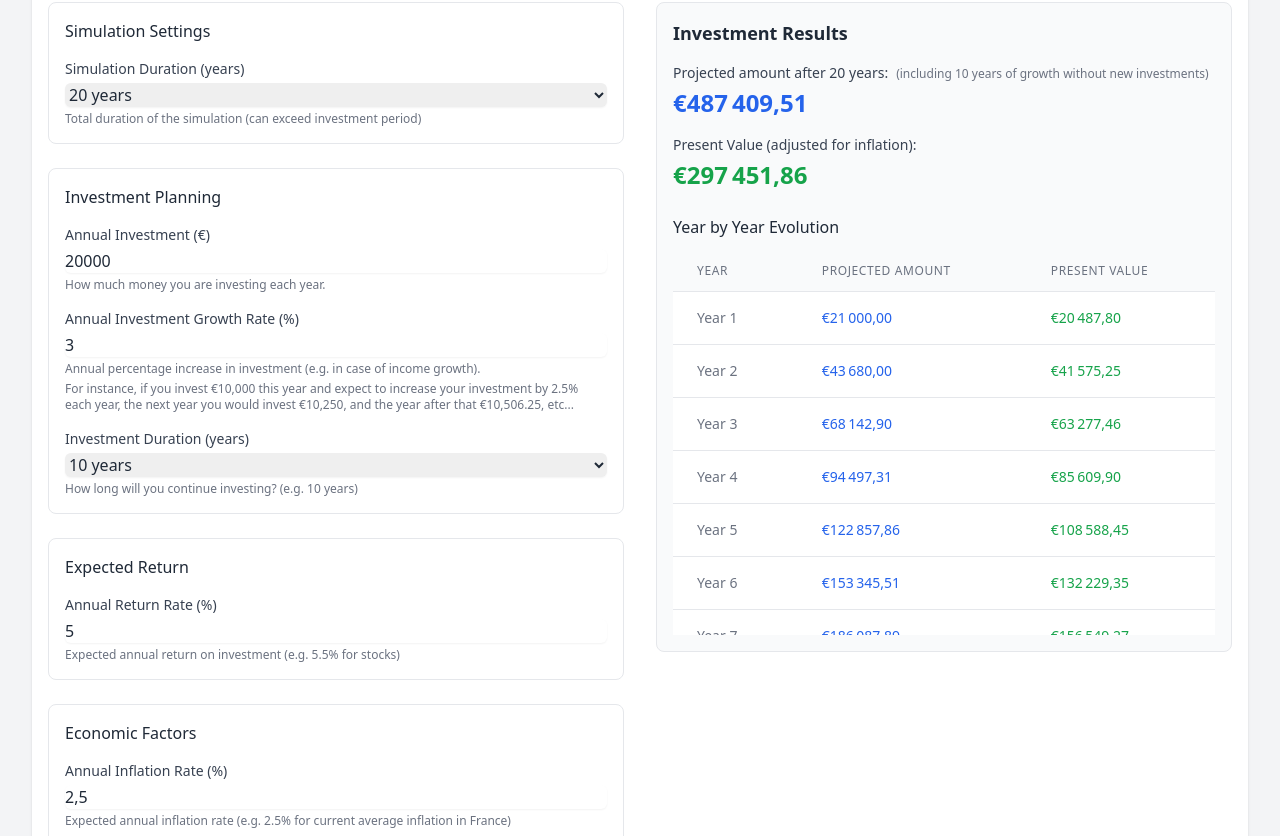
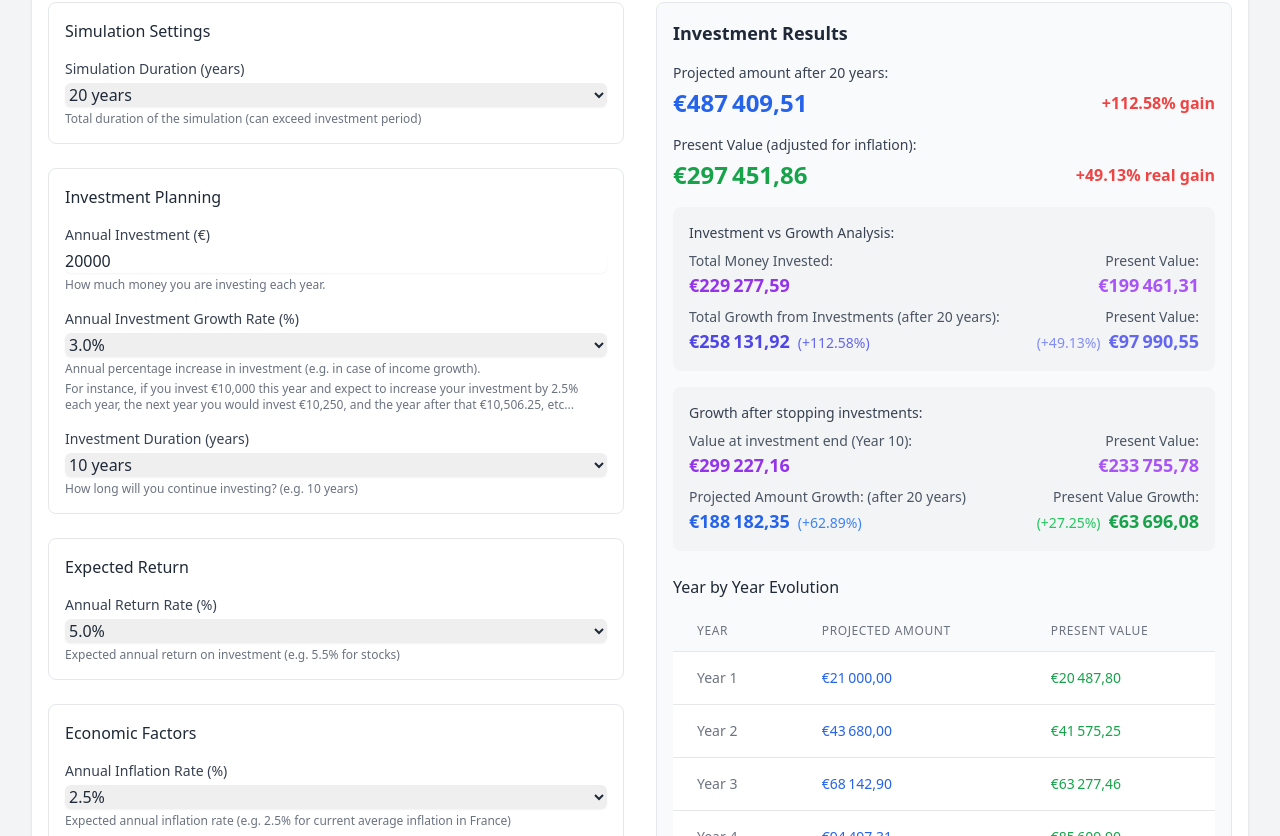
Before and after one commit to kevinpruvost/InvestmentSimulator, a React (Create React App) app in the folder fiscal-simulator/: page / in a window 1280 px wide. Shown: the part 484-1320 px from the top of the page. Built offline with nearby package versions, Linux system fonts and the light colour scheme.

Commit message:
investment simulator fixed

```diff
--- a/fiscal-simulator/src/components/InvestmentSimulator.js
+++ b/fiscal-simulator/src/components/InvestmentSimulator.js
@@ -66,6 +66,87 @@ function InvestmentSimulator() {
     return results;
   };
 
+  const calculateValueAtInvestmentEnd = () => {
+    let total = 0;
+    let yearlyInvestment = annualInvestment;
+    const returnRate = (investmentRate || 0) / 100;
+    const growthRate = (investmentGrowthRate || 0) / 100;
+    const inflation = (inflationRate || 0) / 100;
+
+    for (let year = 1; year <= years; year++) {
+      total += yearlyInvestment * Math.pow(1 + returnRate, years - year + 1);
+      yearlyInvestment *= (1 + growthRate);
+    }
+
+    const presentValue = total / Math.pow(1 + inflation, years);
+    return { projected: total.toFixed(2), present: presentValue.toFixed(2) };
+  };
+
+  const calculateGrowthAfterInvestment = () => {
+    const finalValues = {
+      projected: parseFloat(calculateCompoundInterest()),
+      present: parseFloat(calculatePresentValue())
+    };
+    const stopValues = {
+      projected: parseFloat(calculateValueAtInvestmentEnd().projected),
+      present: parseFloat(calculateValueAtInvestmentEnd().present)
+    };
+
+    const percentageProjected = ((finalValues.projected / stopValues.projected - 1) * 100);
+    const percentagePresent = ((finalValues.present / stopValues.present - 1) * 100);
+
+    const growth = {
+      projected: finalValues.projected - stopValues.projected,
+      present: finalValues.present - stopValues.present,
+      percentageProjected: (percentageProjected >= 0 ? '+' : '') + percentageProjected.toFixed(2),
+      percentagePresent: (percentagePresent >= 0 ? '+' : '') + percentagePresent.toFixed(2)
+    };
+
+    return growth;
+  };
+
+  const calculateTotalInvestment = () => {
+    let total = 0;
+    let yearlyInvestment = annualInvestment;
+    const growthRate = (investmentGrowthRate || 0) / 100;
+
+    for (let year = 1; year <= years; year++) {
+      total += yearlyInvestment;
+      yearlyInvestment *= (1 + growthRate);
+    }
+    return total;
+  };
+
+  const calculateTotalInvestmentPresentValue = () => {
+    let total = 0;
+    let yearlyInvestment = annualInvestment;
+    const growthRate = (investmentGrowthRate || 0) / 100;
+    const inflation = (inflationRate || 0) / 100;
+
+    for (let year = 1; year <= years; year++) {
+      total += yearlyInvestment / Math.pow(1 + inflation, year);
+      yearlyInvestment *= (1 + growthRate);
+    }
+    return total;
+  };
+
+  const calculateTotalGrowth = () => {
+    const totalValue = parseFloat(calculateCompoundInterest());
+    const totalInvested = calculateTotalInvestment();
+    const presentTotalValue = parseFloat(calculatePresentValue());
+    const presentTotalInvested = calculateTotalInvestmentPresentValue();
+
+    const growthPercentage = ((totalValue / totalInvested - 1) * 100);
+    const presentGrowthPercentage = ((presentTotalValue / presentTotalInvested - 1) * 100);
+
+    return {
+      growth: totalValue - totalInvested,
+      growthPercentage: (growthPercentage >= 0 ? '+' : '') + growthPercentage.toFixed(2),
+      presentGrowth: presentTotalValue - presentTotalInvested,
+      presentGrowthPercentage: (presentGrowthPercentage >= 0 ? '+' : '') + presentGrowthPercentage.toFixed(2)
+    };
+  };
+
   const handleYearsChange = (value) => {
     setYears(parseInt(value));
   };
@@ -75,18 +156,7 @@ function InvestmentSimulator() {
     setAnnualInvestment(parsedValue);
   };
 
-  const handleRateChange = (value, setter) => {
-    if (value === '') {
-      setter('');
-      return;
-    }
-    // Replace comma with dot for parsing
-    const normalizedValue = value.replace(',', '.');
-    const parsed = parseFloat(normalizedValue);
-    if (!isNaN(parsed)) {
-      setter(parsed);
-    }
-  };
+  const rateOptions = Array.from({ length: 201 }, (_, i) => (i / 10).toFixed(1));
 
   return (
     <div className="space-y-4">
@@ -139,14 +209,16 @@ function InvestmentSimulator() {
               <label htmlFor="investmentGrowthRate" className="block text-sm font-medium text-gray-700">
                 Annual Investment Growth Rate (%)
               </label>
-              <input
-                type="text"
+              <select
                 id="investmentGrowthRate"
-                value={investmentGrowthRate === 0 ? '' : (investmentGrowthRate + '').replace('.', ',')}
-                onChange={(e) => handleRateChange(e.target.value, setInvestmentGrowthRate)}
+                value={investmentGrowthRate.toFixed(1)}
+                onChange={(e) => setInvestmentGrowthRate(parseFloat(e.target.value))}
                 className="mt-1 block w-full rounded-md border-gray-300 shadow-sm focus:border-blue-500 focus:ring-blue-500 text-gray-800"
-                placeholder="e.g. 2,5"
-              />
+              >
+                {rateOptions.map(rate => (
+                  <option key={rate} value={rate}>{rate}%</option>
+                ))}
+              </select>
               <div className="text-xs text-gray-500 mt-1">
                 Annual percentage increase in investment (e.g. in case of income growth).
               </div>
@@ -181,14 +253,16 @@ function InvestmentSimulator() {
               <label htmlFor="investmentRate" className="block text-sm font-medium text-gray-700">
                 Annual Return Rate (%)
               </label>
-              <input
-                type="text"
+              <select
                 id="investmentRate"
-                value={investmentRate === 0 ? '' : (investmentRate + '').replace('.', ',')}
-                onChange={(e) => handleRateChange(e.target.value, setInvestmentRate)}
+                value={investmentRate.toFixed(1)}
+                onChange={(e) => setInvestmentRate(parseFloat(e.target.value))}
                 className="mt-1 block w-full rounded-md border-gray-300 shadow-sm focus:border-blue-500 focus:ring-blue-500 text-gray-800"
-                placeholder="e.g. 5,5"
-              />
+              >
+                {rateOptions.map(rate => (
+                  <option key={rate} value={rate}>{rate}%</option>
+                ))}
+              </select>
               <div className="text-xs text-gray-500 mt-1">
                 Expected annual return on investment (e.g. 5.5% for stocks)
               </div>
@@ -202,14 +276,16 @@ function InvestmentSimulator() {
               <label htmlFor="inflationRate" className="block text-sm font-medium text-gray-700">
                 Annual Inflation Rate (%)
               </label>
-              <input
-                type="text"
+              <select
                 id="inflationRate"
-                value={inflationRate === 0 ? '' : (inflationRate + '').replace('.', ',')}
-                onChange={(e) => handleRateChange(e.target.value, setInflationRate)}
+                value={inflationRate}
+                onChange={(e) => setInflationRate(parseFloat(e.target.value))}
                 className="mt-1 block w-full rounded-md border-gray-300 shadow-sm focus:border-blue-500 focus:ring-blue-500 text-gray-800"
-                placeholder="e.g. 3,2"
-              />
+              >
+                {rateOptions.map(rate => (
+                  <option key={rate} value={rate}>{rate}%</option>
+                ))}
+              </select>
               <div className="text-xs text-gray-500 mt-1">
                 Expected annual inflation rate (e.g. 2.5% for current average inflation in France)
               </div>
@@ -218,33 +294,119 @@ function InvestmentSimulator() {
         </div>
 
         {/* Right column - Results */}
-        <div className="p-6 bg-gray-50 rounded-lg border border-gray-200 h-fit">
-          <h5 className="text-lg font-semibold text-gray-800 mb-4">Investment Results</h5>
+        <div className="flex flex-col p-6 bg-gray-50 rounded-lg border border-gray-200" style={{ height: 'fit-content' }}>
           <div className="space-y-4">
+            <h5 className="text-lg font-semibold text-gray-800">Investment Results</h5>
             <div>
               <p className="text-sm font-medium text-gray-700 mb-1">
                 Projected amount after {simulationYears} years:
-                {years < simulationYears &&
-                  <span className="text-xs text-gray-500 ml-2">
-                    (including {simulationYears - years} years of growth without new investments)
-                  </span>
-                }
               </p>
-              <p className="text-2xl font-bold text-blue-600">
+              <p className="text-2xl font-bold text-blue-600 flex justify-between items-center">
                 €{parseFloat(calculateCompoundInterest()).toLocaleString('fr-FR', { maximumFractionDigits: 2, minimumFractionDigits: 2 })}
+                <span className="text-base font-bold text-red-500">
+                  +{calculateTotalGrowth().growthPercentage.replace('+', '')}% gain
+                </span>
               </p>
             </div>
             <div>
               <p className="text-sm font-medium text-gray-700 mb-1">Present Value (adjusted for inflation):</p>
-              <p className="text-2xl font-bold text-green-600">
+              <p className="text-2xl font-bold text-green-600 flex justify-between items-center">
                 €{parseFloat(calculatePresentValue()).toLocaleString('fr-FR', { maximumFractionDigits: 2, minimumFractionDigits: 2 })}
+                <span className="text-base font-bold text-red-500">
+                  +{calculateTotalGrowth().presentGrowthPercentage.replace('+', '')}% real gain
+                </span>
               </p>
             </div>
+            <div className="mt-4 p-4 bg-gray-100 rounded-lg">
+              <p className="text-sm font-medium text-gray-700 mb-2">Investment vs Growth Analysis:</p>
+              <div className="space-y-2">
+                <div className="flex justify-between items-start">
+                  <div>
+                    <p className="text-sm text-gray-600">Total Money Invested:</p>
+                    <p className="text-lg font-bold text-purple-600">
+                      €{calculateTotalInvestment().toLocaleString('fr-FR', { maximumFractionDigits: 2, minimumFractionDigits: 2 })}
+                    </p>
+                  </div>
+                  <div className="text-right">
+                    <p className="text-sm text-gray-600">Present Value:</p>
+                    <p className="text-lg font-bold text-purple-500">
+                      €{calculateTotalInvestmentPresentValue().toLocaleString('fr-FR', { maximumFractionDigits: 2, minimumFractionDigits: 2 })}
+                    </p>
+                  </div>
+                </div>
+                <div className="flex justify-between items-start">
+                  <div>
+                    <p className="text-sm text-gray-600">Total Growth from Investments (after {simulationYears} years):</p>
+                    <p className="text-lg font-bold text-indigo-600">
+                      €{calculateTotalGrowth().growth.toLocaleString('fr-FR', { maximumFractionDigits: 2, minimumFractionDigits: 2 })}
+                      <span className="text-sm font-normal text-indigo-500 ml-2">
+                        ({calculateTotalGrowth().growthPercentage}%)
+                      </span>
+                    </p>
+                  </div>
+                  <div className="text-right">
+                    <p className="text-sm text-gray-600">Present Value:</p>
+                    <p className="text-lg font-bold text-indigo-500">
+                      <span className="text-sm font-normal text-indigo-400">
+                        ({calculateTotalGrowth().presentGrowthPercentage}%)
+                      </span>
+
+                      <span className="ml-2">
+                        €{calculateTotalGrowth().presentGrowth.toLocaleString('fr-FR', { maximumFractionDigits: 2, minimumFractionDigits: 2 })}
+                      </span>
+                    </p>
+                  </div>
+                </div>
+              </div>
+            </div>
+            {years < simulationYears && (
+              <div className="mt-4 p-4 bg-gray-100 rounded-lg">
+                <p className="text-sm font-medium text-gray-700 mb-2">Growth after stopping investments:</p>
+                <div className="space-y-2">
+                  <div className="flex justify-between items-start">
+                    <div>
+                      <p className="text-sm text-gray-600">Value at investment end (Year {years}):</p>
+                      <p className="text-lg font-bold text-purple-600">
+                        €{parseFloat(calculateValueAtInvestmentEnd().projected).toLocaleString('fr-FR', { maximumFractionDigits: 2, minimumFractionDigits: 2 })}
+                      </p>
+                    </div>
+                    <div className="text-right">
+                      <p className="text-sm text-gray-600">Present Value:</p>
+                      <p className="text-lg font-bold text-purple-500">
+                        €{parseFloat(calculateValueAtInvestmentEnd().present).toLocaleString('fr-FR', { maximumFractionDigits: 2, minimumFractionDigits: 2 })}
+                      </p>
+                    </div>
+                  </div>
+                  <div className="flex justify-between items-start">
+                    <div>
+                      <p className="text-sm text-gray-600">Projected Amount Growth: (after {simulationYears} years)</p>
+                      <p className="text-lg font-bold text-blue-600">
+                        €{calculateGrowthAfterInvestment().projected.toLocaleString('fr-FR', { maximumFractionDigits: 2, minimumFractionDigits: 2 })}
+                        <span className="text-sm font-normal text-blue-500 ml-2">
+                          ({calculateGrowthAfterInvestment().percentageProjected}%)
+                        </span>
+                      </p>
+                    </div>
+                    <div className="text-right">
+                      <p className="text-sm text-gray-600">Present Value Growth:</p>
+                      <p className="text-lg font-bold text-green-600">
+                      <span className="text-sm font-normal text-green-500 ml-2">
+                          ({calculateGrowthAfterInvestment().percentagePresent}%)
+                        </span>
+                        <span className="ml-2">
+                        €{calculateGrowthAfterInvestment().present.toLocaleString('fr-FR', { maximumFractionDigits: 2, minimumFractionDigits: 2 })}
+                        </span>
+                      </p>
+                    </div>
+                  </div>
+                </div>
+              </div>
+            )}
           </div>
 
-          <div className="mt-6">
+          <div className="flex-1 mt-6">
             <h6 className="font-medium text-gray-800 mb-3">Year by Year Evolution</h6>
-            <div className="overflow-auto max-h-96">
+            <div className="overflow-auto" style={{ height: '520px' }}>
               <table className="min-w-full divide-y divide-gray-200">
                 <thead className="bg-gray-50">
                   <tr>
```
Also changed, not shown: fiscal-simulator/src/components/FranceEntrepreneur.js (+42 -26 lines).
